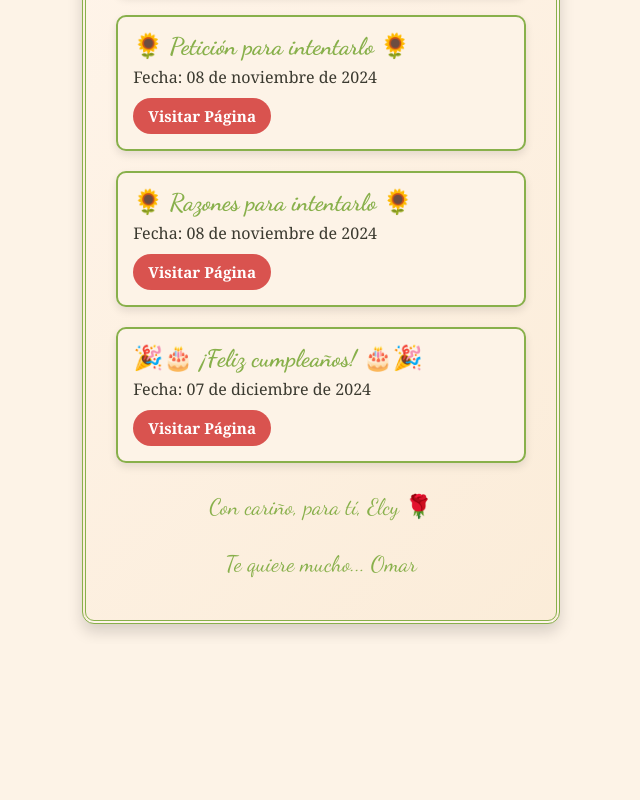
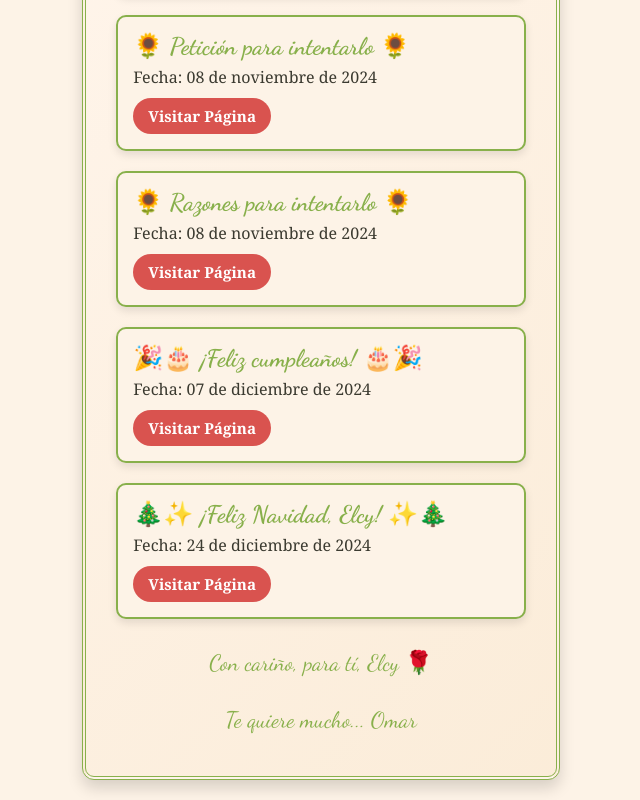
Before and after one commit to Omar-CS-RL/Recuerdos_Elcy, a plain HTML site: page index.html in a window 1280 px wide. Shown: the part 624-1424 px from the top of the page, without its empty margins (319-959 px from the left). Before the commit the page ends 1268 px from the top, so only its background shows below. Drawn offline with Linux system fonts and the light colour scheme.

Commit message:
Add files via upload

```diff
--- a/index.html
+++ b/index.html
@@ -52,6 +52,11 @@
                 <p class="entry-description">Fecha: 07 de diciembre de 2024</p>
                 <a href="https://omar-cs-rl.github.io/Elcy_Cumple/" target="_blank" class="entry-link">Visitar Página</a>
             </div>
+            <div class="entry">
+                <h2 class="entry-title">🎄✨ ¡Feliz Navidad, Elcy! ✨🎄</h2>
+                <p class="entry-description">Fecha: 24 de diciembre de 2024</p>
+                <a href="https://omar-cs-rl.github.io/Navi_Sorp/" target="_blank" class="entry-link">Visitar Página</a>
+            </div>
 
         </section>
 
```
